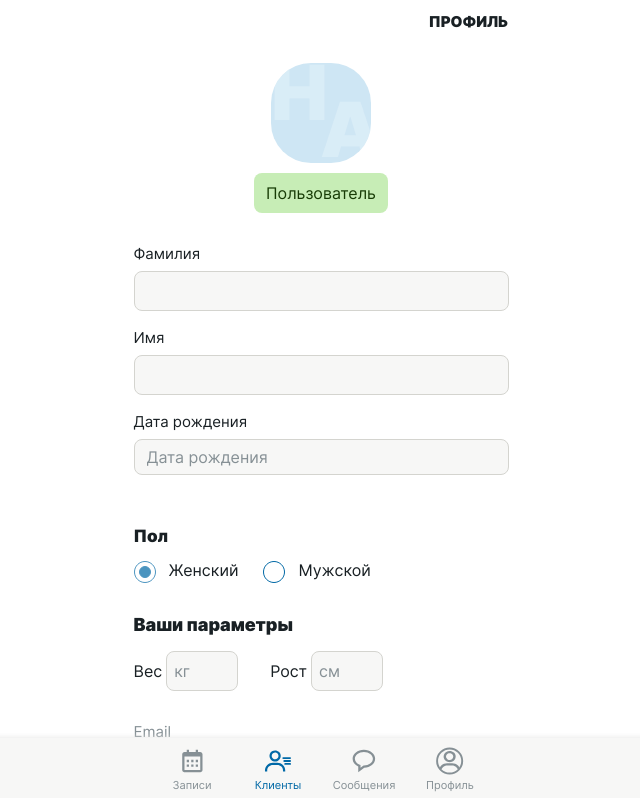
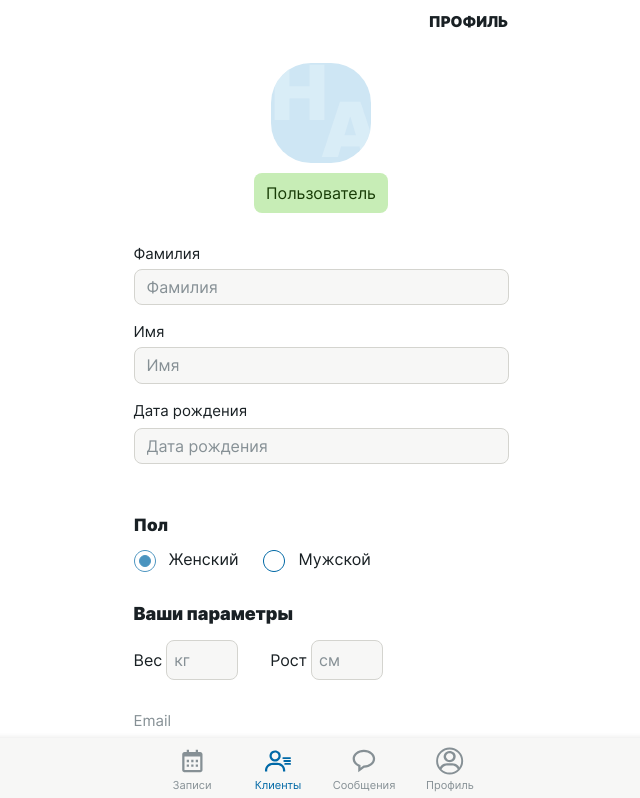
Before and after one commit to Personal-training-and-nutrition/personal-training-and-nutrition-frontend, a React (Vite) app: page /client in a window 1280 px wide. Shown: the top 798 px of the page, without its empty margins (319-959 px from the left). Built offline with nearby package versions, Linux system fonts and the light colour scheme.

Commit message:
переиспользовала в Профиле инпуты ФИО

```diff
--- a/src/components/Inputs/InputText/InputText.tsx
+++ b/src/components/Inputs/InputText/InputText.tsx
@@ -1,3 +1,5 @@
+import { UseFormRegister } from 'react-hook-form';
+import { InputsType } from '../../../pages/ProfilePage/Profile';
 import styles from './InputText.module.scss';
 
 type Props = {
@@ -5,14 +7,16 @@ type Props = {
   label: string;
   minLength?: number;
   maxLength?: number;
-  placeholder: string;
+  placeholder?: string;
+  register: UseFormRegister<InputsType>;
+  textError?: string;
 };
 
-const InputText = ({ name, label, minLength ,maxLength, placeholder }: Props) => {
+const InputText = ({ name, label, minLength ,maxLength, placeholder, register, textError }: Props) => {
   return (
     <div className={styles.inputText__wrapper}>
       <label className={styles.inputText__label} htmlFor={name}>{label}</label>
-      <input className={styles.inputText__input} type="text" name={name} minLength={minLength} maxLength={maxLength} placeholder={placeholder} />
+      <input className={styles.inputText__input} type="text" placeholder={placeholder} {...register(`${name}` as never, {required: textError, maxLength: maxLength, minLength: minLength})}/>
     </div>
   );
 };
--- a/src/pages/AddClient/AddClient.tsx
+++ b/src/pages/AddClient/AddClient.tsx
@@ -28,9 +28,9 @@ const AddClient = () => {
         <TitleBlock text="добавление клиента" isBack={true} />
         <form className={styles.addClient__form} action="">
           <div className={styles.addClient__nameWrap}>
-            <InputText name="clientLastName" label="Фамилия" placeholder="Фамилия" />
-            <InputText name="clientFirstName" label="Имя" placeholder="Имя" />
-            <InputText name="clientMiddleName" label="Отчество" placeholder="Отчество" />
+            <InputText name="clientLastName" label="Фамилия" placeholder="Фамилия" register={register} textError={'Поле не должно быть пустым'}/>
+            <InputText name="clientFirstName" label="Имя" placeholder="Имя" register={register} textError={'Поле не должно быть пустым'}/>
+            <InputText name="clientMiddleName" label="Отчество" placeholder="Отчество" register={register} />
           </div>
           <GenderInput register={register} />
           <div className={styles.addClient__characteristic}>
--- a/src/pages/ProfilePage/Profile.tsx
+++ b/src/pages/ProfilePage/Profile.tsx
@@ -9,11 +9,11 @@ import ButtonDelete from '../../components/ButtonDelete/ButtonDelete';
 import { useState } from 'react';
 // import { formatDate } from '../../utils/formatDate';
 import DatePicker from '../../components/Inputs/DatePicker/DatePicker';
+import InputText from '../../components/Inputs/InputText/InputText';
 
 export type InputsType = {
-  surname: string;
-  name: string;
-  middlename?: string;
+  lastName: string;
+  firstName: string;
   birthday?: number;
   gender?: '';
   weight?: string;
@@ -31,7 +31,7 @@ const Profile = ({ statusSpec }: { statusSpec: boolean }) => {
     handleSubmit,
     formState: { errors, isDirty, isValid },
   } = useForm<InputsType>({
-    mode: 'onBlur',
+    mode: 'all',
     defaultValues: {
       gender: '',
       // weight: data?.weight + ' кг' || '',
@@ -41,7 +41,7 @@ const Profile = ({ statusSpec }: { statusSpec: boolean }) => {
   const onSubmit = handleSubmit((data) => {
     console.log(data);
   });
-
+  console.log(errors?.lastName);
   return (
     <div className="App__container">
       <main className={styles.profile__content}>
@@ -53,37 +53,39 @@ const Profile = ({ statusSpec }: { statusSpec: boolean }) => {
         <UserStatusBtn statusSpec={statusSpec} />
         <form className={styles.profile__form} onSubmit={onSubmit}>
           <label className={styles.profile__label}>
-            <span className={styles.profile__title}>Фамилия</span>
-            <input
-              className={`${styles.profile__input} ${styles.profile__input_bottom}`}
-              type="text"
-              {...register('surname', {
-                required: 'Поле не должно быть пустым',
-              })}
+            <InputText
+              name="lastName"
+              label="Фамилия"
+              placeholder="Фамилия"
+              register={register}
+              textError={'Поле не должно быть пустым'}
             />
             <span
               className={
-                errors?.surname
+                errors?.lastName
                   ? `${styles.profile__error} ${styles.profile__error_active}`
                   : `${styles.profile__error}`
               }
             >
-              {errors?.surname?.message || 'Ошибка!'}
+              {errors?.lastName?.message || 'Ошибка!'}
             </span>
-            <span className={styles.profile__title}>Имя</span>
-            <input
-              className={styles.profile__input}
-              type="text"
-              {...register('name', { required: 'Поле не должно быть пустым' })}
+            <InputText
+              name="firstName"
+              label="Имя"
+              placeholder="Имя"
+              register={register}
+              textError={'Поле не должно быть пустым'}
             />
             <span
               className={
-                errors?.name ? `${styles.profile__error} ${styles.profile__error_active}` : `${styles.profile__error}`
+                errors?.firstName
+                  ? `${styles.profile__error} ${styles.profile__error_active}`
+                  : `${styles.profile__error}`
               }
             >
-              {errors?.name?.message || 'Ошибка!'}
+              {errors?.firstName?.message || 'Ошибка!'}
             </span>
-            <DatePicker register={register}/>
+            <DatePicker register={register} />
             <span
               className={
                 errors?.birthday
```
